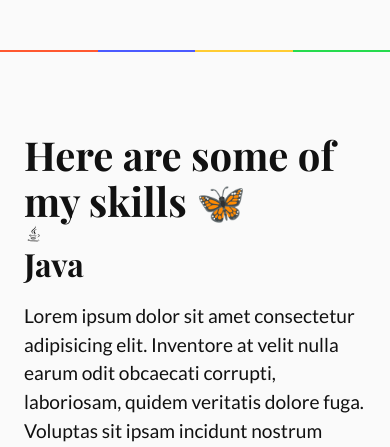
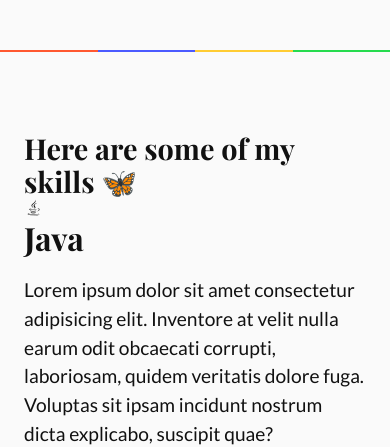
Before and after one commit to rvculanag-gh/ritchieculanag.github.io, a plain HTML site: page index.html in a window 390 px wide. Shown: the part 2400-2847 px from the top of the page. Drawn offline with nearby package versions, Linux system fonts and the light colour scheme; a web font is replaced by a local one.

Commit message:
update: set default size of h2 header to 1.8rem on mobile devices

```diff
--- a/css/typography.css
+++ b/css/typography.css
@@ -66,3 +66,7 @@ img {
 .purpose {
   color: var(--clr-primary-orange);
 }
+
+section .content h2 {
+  font-size: 1.8rem;
+}
```
